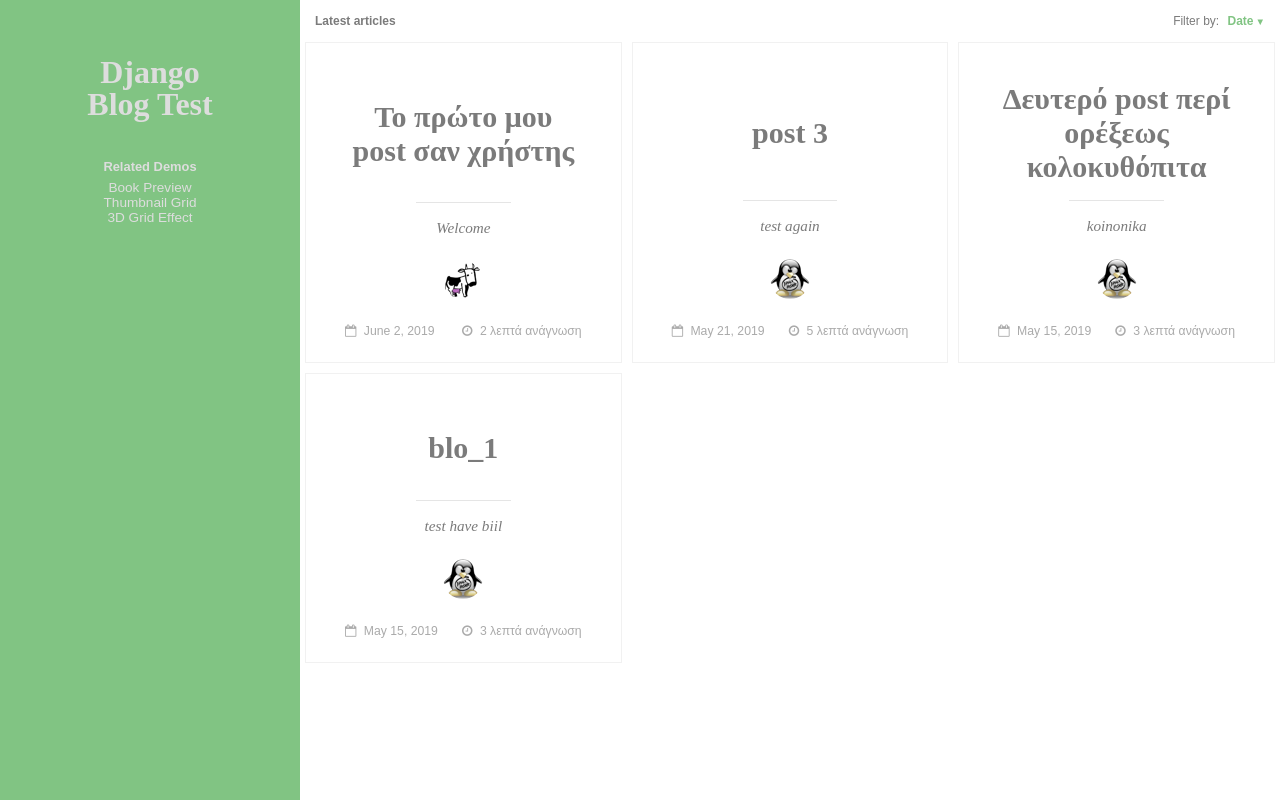
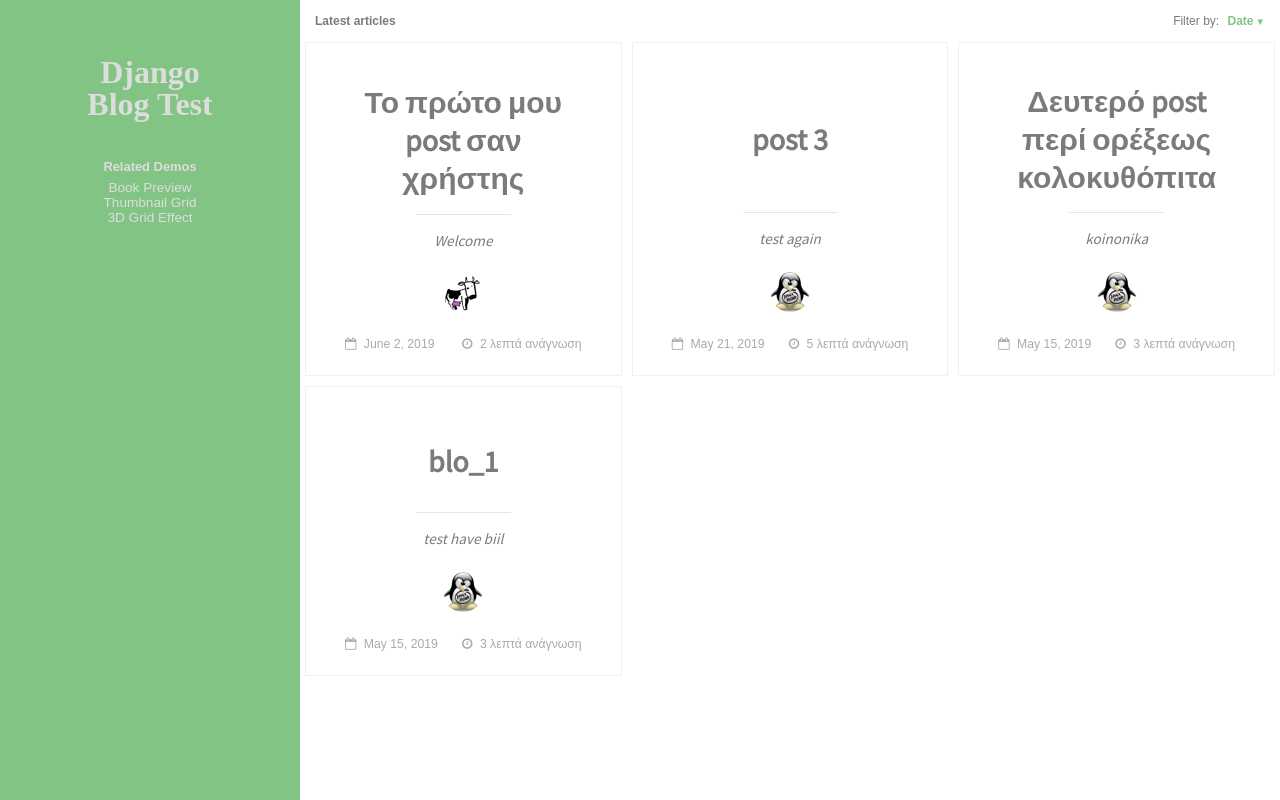
Before and after one commit to andreaspapachristos/blog, a Django app: page / in a window 1280 px wide. Run offline with Django 3.2, Linux system fonts and the light colour scheme; data comes from the database, SQL or seed files in the repository; both versions use the stored data as it was after the commit; some web fonts are replaced.

Commit message:
more fonts and one new user

```diff
--- a/index/static/css/style1.css
+++ b/index/static/css/style1.css
@@ -1,4 +1,6 @@
 @import url(http://fonts.googleapis.com/css?family=Playfair+Display+SC:400italic,700,900|Raleway:500|Martel+Sans:400,700);
+@import url('https://fonts.googleapis.com/css?family=Comfortaa&display=swap');
+@import url('https://fonts.googleapis.com/css?family=Source+Sans+Pro&display=swap');
 /*
 @font-face {
   font-weight: normal;
@@ -346,7 +348,8 @@ button:focus {
 .title {
   margin: 0;
   font-size: 1.875em;
-  font-family: "Playfair Display", serif;
+ /* font-family: "Playfair Display", serif;*/
+  font-family: 'Source Sans Pro', sans-serif;
   text-align: center;
 }
 
@@ -398,7 +401,8 @@ button:focus {
   position: relative;
   font-size: 0.95em;
   font-style: italic;
-  font-family: "Playfair Display", serif;
+ /* font-family: "Playfair Display", serif;*/
+  font-family: 'Source Sans Pro', sans-serif;
   text-align: center;
   display: block;
 }
@@ -692,7 +696,8 @@ button:focus {
   font-style: italic;
   float: left;
   margin: 0 5px;
-  font-family: "Playfair Display", serif;
+ /* font-family: "Playfair Display", serif;*/
+  font-family: 'Source Sans Pro', sans-serif;
 }
 .meta--full .meta__category::before {
   content: "in ";
```
Also changed, not shown: db.sqlite3.
